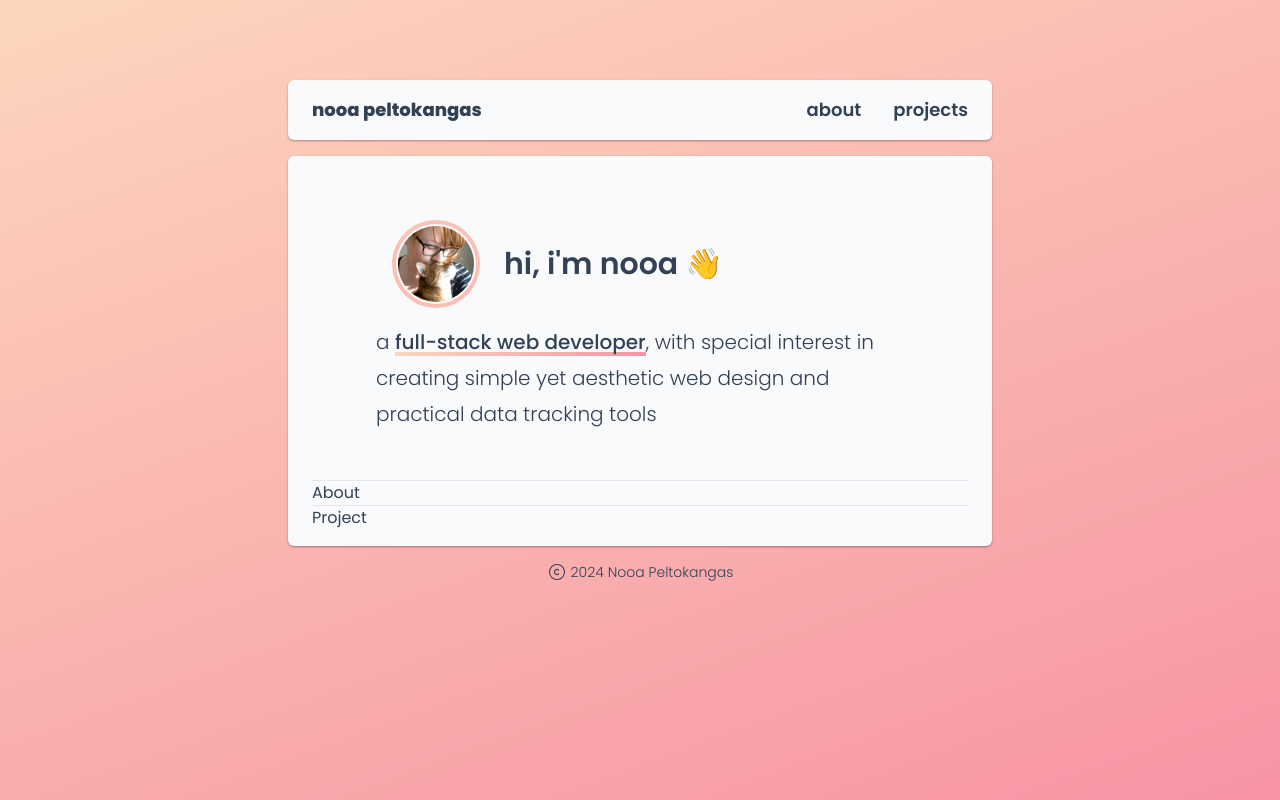
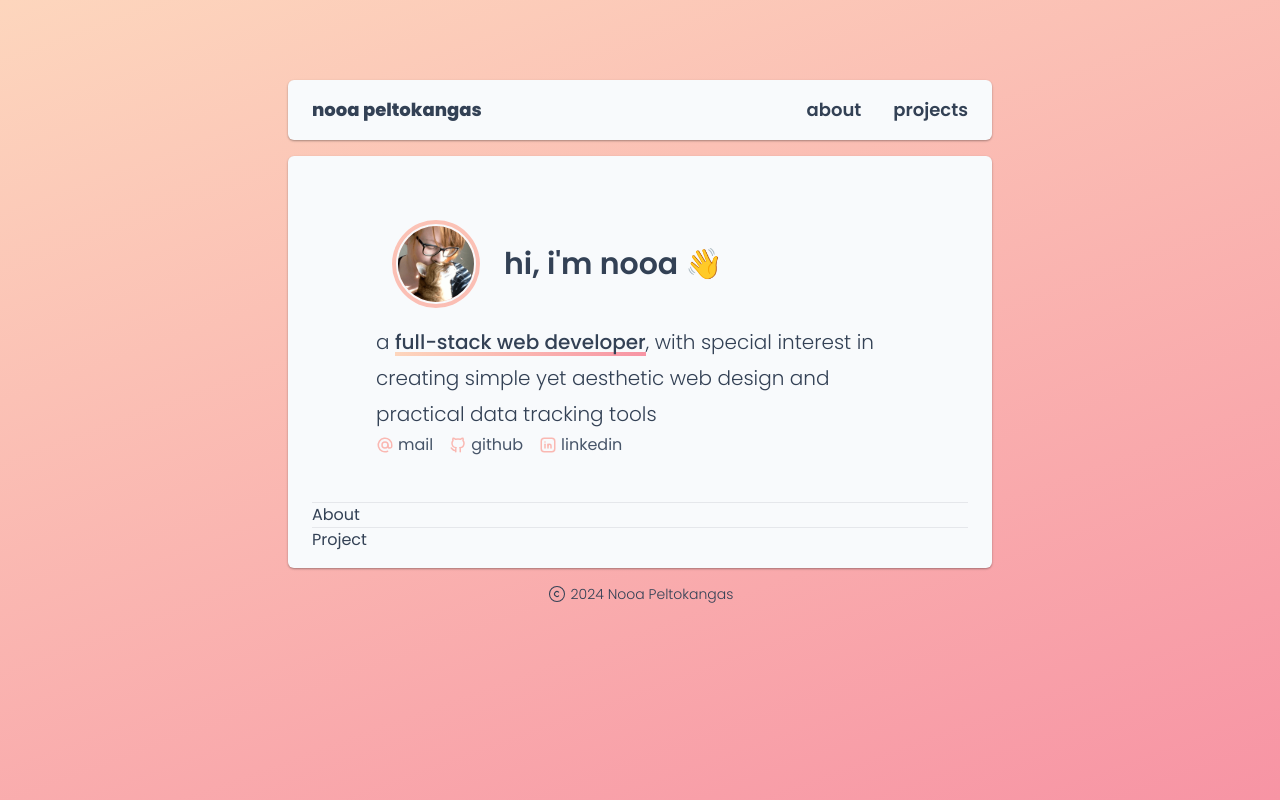
Before and after one commit to nooa-p/nooa-p.github.io, a React (Vite) app: page / in a window 1280 px wide. Built offline with nearby package versions, Linux system fonts and the light colour scheme.

Commit message:
add contact links to intro

```diff
--- a/src/components/Intro.jsx
+++ b/src/components/Intro.jsx
@@ -1,3 +1,5 @@
+import { IconAt, IconBrandGithub, IconBrandLinkedin } from "@tabler/icons-react"
+
 function Intro() {
   return (
     <div className="border-b px-12 py-12">
@@ -8,8 +10,19 @@ function Intro() {
         <h2 className="text-3xl font-semibold">hi, i&apos;m nooa &#128075;</h2>
       </div>
       <h3 className="text-xl font-light pt-4 px-4 leading-9">a <span className="title-underline font-medium">full-stack web developer</span>, with special interest in creating simple yet aesthetic web design and practical data tracking tools</h3>
-      <div>
-
+      <div className="flex flex-row px-4 pt-1 gap-4 text-base font-normal text-slate-600 leading-4">
+        <div className="flex flex-row gap-1 items-center">
+          <IconAt size={18} className="text-[#fab8b2]" />
+          <a href="mailto:nooa@peltokangas.dev" className="">mail</a>
+        </div>
+        <div className="flex flex-row gap-1 items-center">
+          <IconBrandGithub size={18} className="text-[#fab8b2]" />
+          <a href="https://github.com/nooa-p" className="">github</a>
+        </div>
+        <div className=" flex flex-row gap-1 items-center">
+          <IconBrandLinkedin size={18} className="text-[#fab8b2]" />
+          <a href="https://www.linkedin.com/in/nooa-peltokangas/" className="">linkedin</a>
+        </div>
       </div>
     </div>
   )
```
